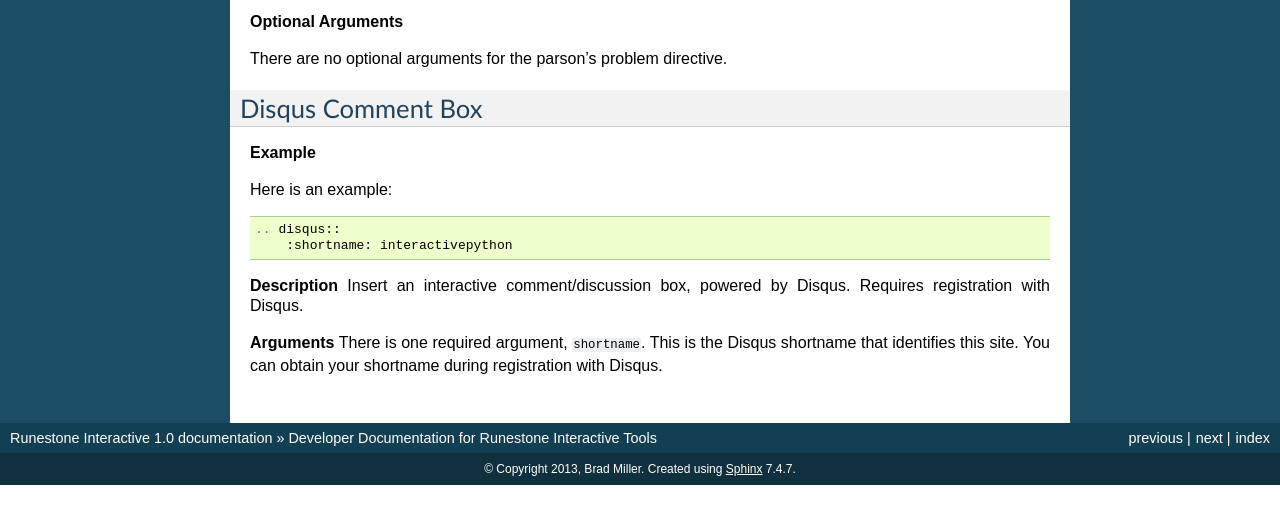
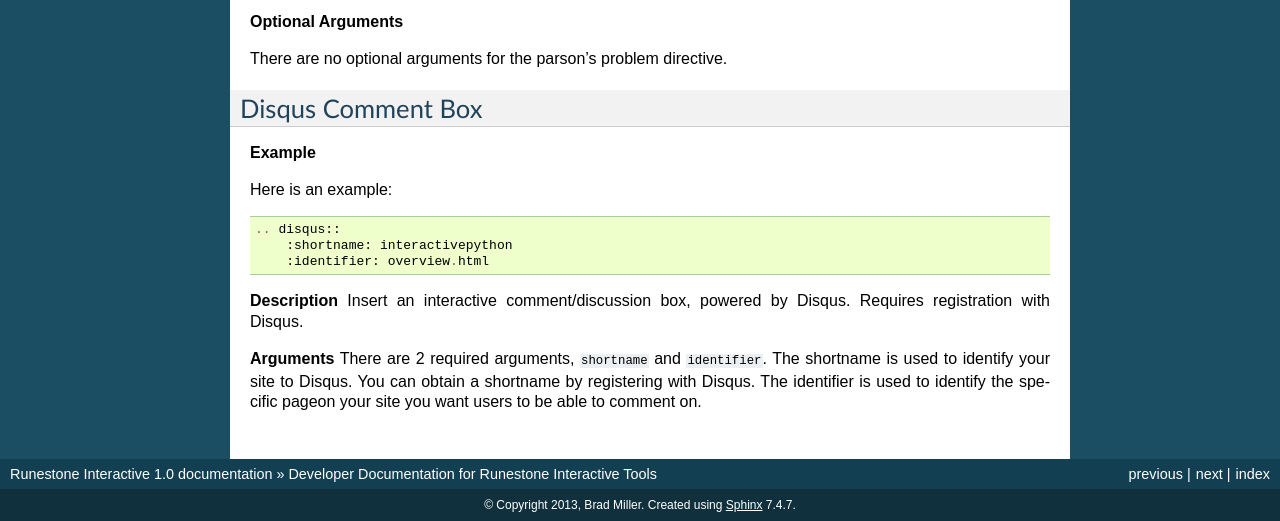
Before and after one commit to RunestoneInteractive/runestoneinteractive.github.io, a Sphinx documentation site: the page built from source/developer.rst, in a window 1280 px wide and 900 px high, scrolled down 8281 px, cut to the strip 379-900 px from the top of the window. Built offline with Sphinx 7.4.7, drawn with Linux system fonts in a browser that asks for light colours; before the commit the page ends 9145 px from its top, so only the background shows below that.

Commit message:
update disqus doc to include identifier param

```diff
--- a/source/developer.rst
+++ b/source/developer.rst
@@ -507,14 +507,15 @@ Here is an example:
 
     .. disqus::
         :shortname: interactivepython
+        :identifier: overview.html
 
 
 **Description**
 Insert an interactive comment/discussion box, powered by Disqus. Requires registration with Disqus.
 
 **Arguments**
-There is one required argument, ``shortname``. This is the Disqus shortname that identifies this site. You can obtain your shortname during registration with
-Disqus.
+There are 2 required arguments, ``shortname`` and ``identifier``. The shortname is used to identify your site to
+Disqus. You can obtain a shortname by registering with Disqus. The identifier is used to identify the specific pageon your site you want users to be able to comment on.
 
 
 .. raw:: html
```
